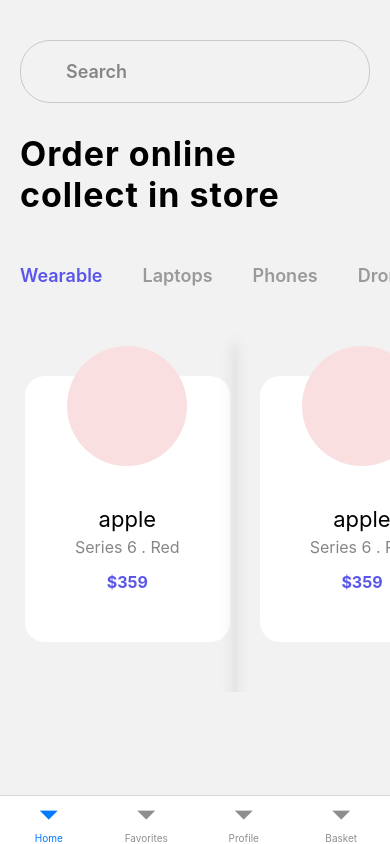
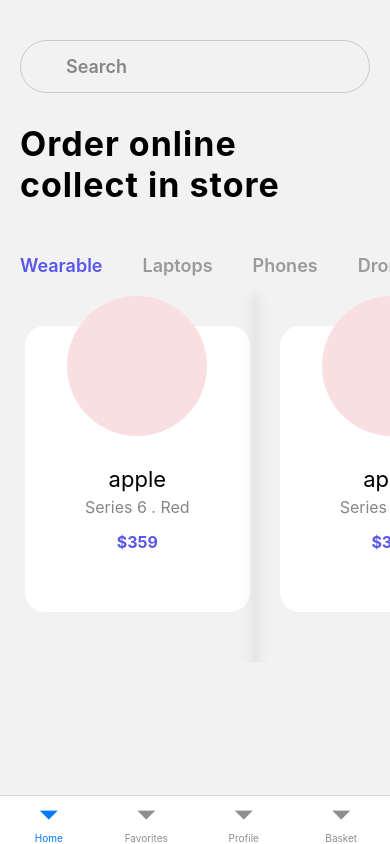
Before and after one commit to neomond/rn-cli-ecommerce, a React Native app: screen /Tabs in a window 390 px wide. Built offline with nearby package versions, Linux system fonts and the light colour scheme.

Commit message:
editted UI

```diff
--- a/components/Products.tsx
+++ b/components/Products.tsx
@@ -44,22 +44,23 @@
     backgroundColor: '#FFFFFF',
     marginHorizontal: 5,
     borderRadius: 20,
-    paddingHorizontal: 50,
+    paddingHorizontal: 60,
+    paddingVertical: 20,
     alignItems: 'center',
     justifyContent: 'space-between',
   },
   prodComponent: {
     alignItems: 'center',
-    paddingTop: 130,
-    paddingBottom: 50,
+    paddingTop: 120,
+    paddingBottom: 40,
   },
   imgWrapper: {
     position: 'absolute',
     top: -30,
-    borderRadius: 60,
+    borderRadius: 70,
     backgroundColor: '#FADFE0',
-    width: 120,
-    height: 120,
+    width: 140,
+    height: 140,
   },
   toplabel: {
     fontSize: 22,
--- a/screens/HomeScreen.tsx
+++ b/screens/HomeScreen.tsx
@@ -82,7 +82,7 @@
   },
   input: {
     paddingHorizontal: 45,
-    paddingVertical: 20,
+    paddingVertical: 15,
     borderColor: '#C9C9C9',
     borderWidth: 1,
     borderRadius: 30,
@@ -111,6 +111,6 @@
     marginLeft: 20,
   },
   categories: {
-    marginBottom: 40,
+    marginBottom: 0,
   },
 });
--- a/screens/SplashScreen.tsx
+++ b/screens/SplashScreen.tsx
@@ -12,8 +12,17 @@
   return (
     <SafeAreaView style={styles.rootContainer}>
       <View>
-        <Text style={styles.label}>Find your Gadget</Text>
-        <Image source={{uri: '/splashing.png'}} style={styles.tinyLogo} />
+        <View style={{alignItems: 'center', justifyContent: 'center'}}>
+          <Text style={styles.label}>Find your Gadget</Text>
+        </View>
+        <Image
+          source={require('../assets/images/splashImg.png')}
+          style={{marginTop: -10}}
+        />
+        <Image
+          source={require('../assets/images/blur.png')}
+          style={{position: 'absolute', bottom: 20}}
+        />
         <Pressable
           style={styles.button}
           onPress={() => navigation.navigate('Tabs')}>
@@ -30,9 +39,7 @@
   rootContainer: {
     backgroundColor: '#5956E9',
     flex: 1,
-    paddingTop: 70,
     alignItems: 'center',
-    justifyContent: 'flex-start',
   },
   label: {
     fontSize: 65,
@@ -40,19 +47,17 @@
     paddingTop: 75,
     fontWeight: '700',
     letterSpacing: 1,
-  },
-  tinyLogo: {
-    width: 50,
-    height: 50,
+    alignItems: 'center',
+    justifyContent: 'center',
   },
   button: {
-    width: 300,
     backgroundColor: '#fff',
     paddingHorizontal: 12,
     paddingVertical: 20,
     borderRadius: 10,
     alignItems: 'center',
-    justifyContent: 'center',
+    marginHorizontal: '8%',
+    marginTop: 30,
   },
   labelBtn: {
     color: '#5956E9',
```
Also changed, not shown: assets/images/blur.png (added), assets/images/splashImg.png (added).
